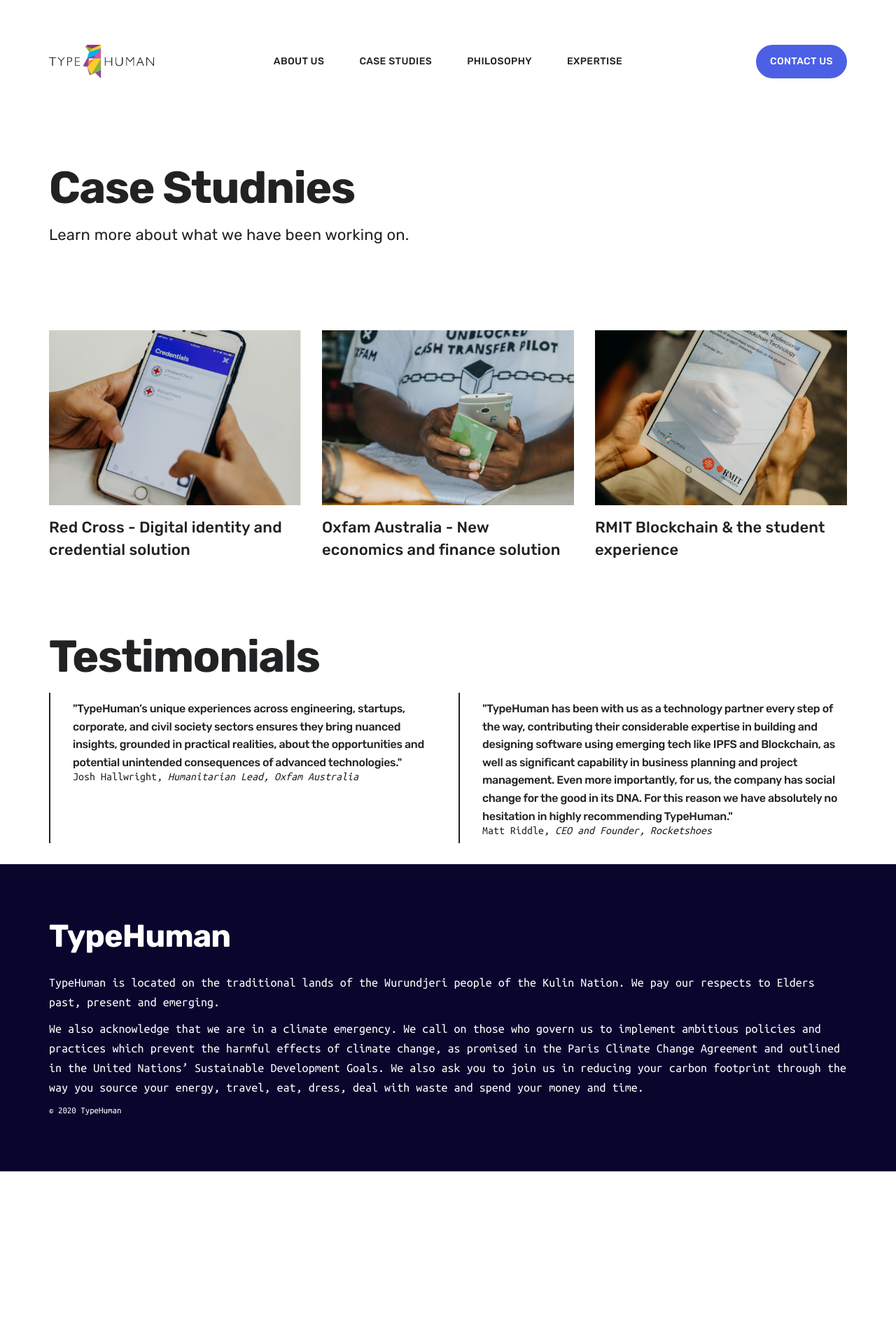
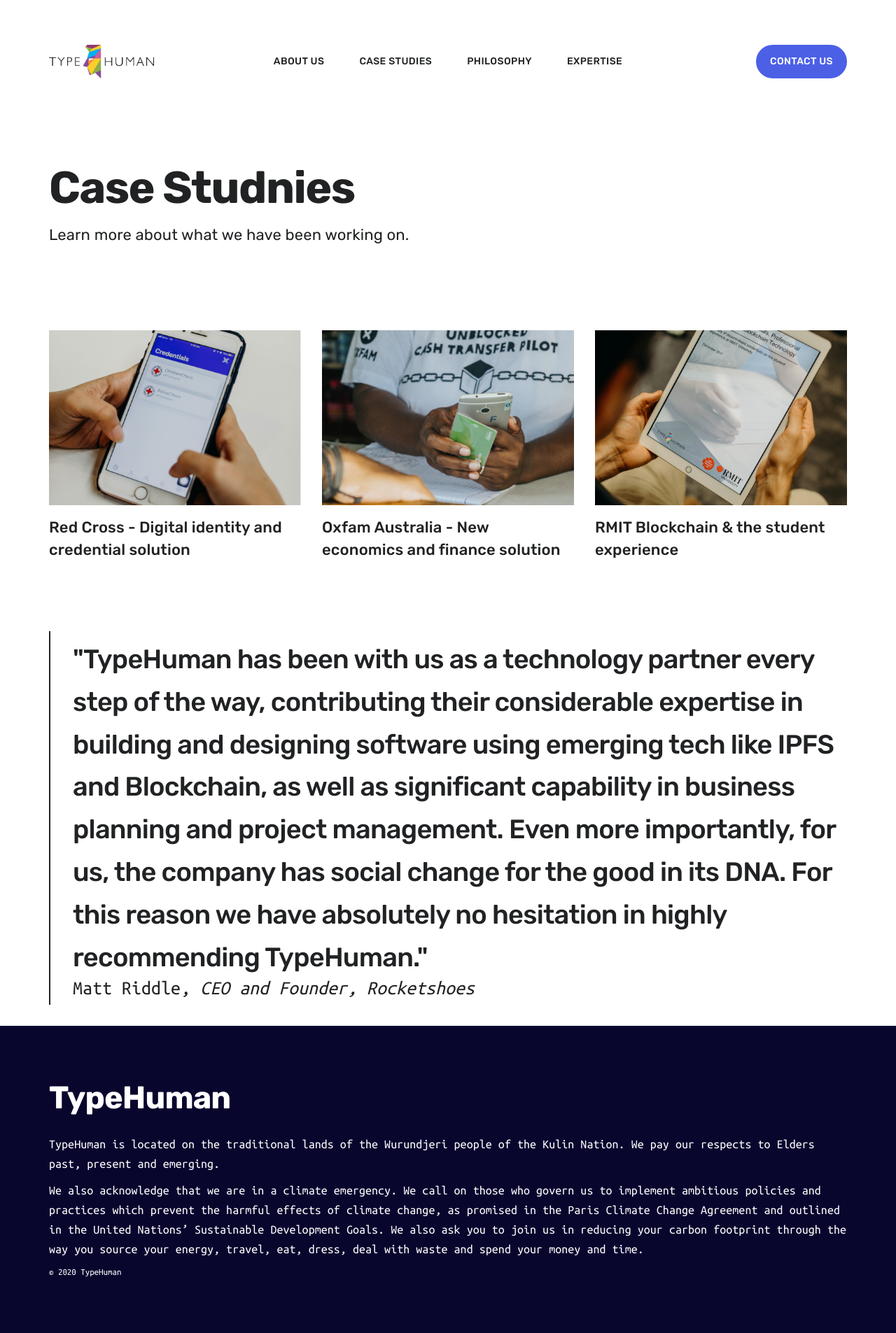
Before and after one commit to Typehuman/typehuman.github.io, a Jekyll site: the page built from projects/index.html, in a window 1280 px wide. Shown: the whole page at 70% size. Built offline with Jekyll 4.4.1, drawn with Linux system fonts in a browser that asks for light colours; nearby versions of some CDN libraries; before the commit the page ends 1674 px from its top, so only the background shows below that.

Commit message:
Fix grid and spacing

```diff
--- a/_includes/post-components/gallery-basic.html
+++ b/_includes/post-components/gallery-basic.html
@@ -8,9 +8,9 @@
 
 {% assign images = include.images | split: "," %}
 
-<div class="{% if include.full_width == true %}full-width{% endif %}" data-columns="{{ columns }}">
+<div class="gallery-flex {% if include.full_width == true %}full-width{% endif %}" data-columns="{{ columns }}">
 	{%- for image in images -%}
-		<div class="gallery-flex-item">
+		<div class="gallery-flex__item">
 			<img src="{{ image }}">
 		</div>
 	{%- endfor -%}
--- a/_sass/_includes/_gallery.scss
+++ b/_sass/_includes/_gallery.scss
@@ -4,7 +4,11 @@
 
 // - - - - - - - - - - - - - - - - - -
 
-.gallery-flex-item {
+.gallery-flex {
+  margin-bottom: 80px;
+}
+
+.gallery-flex__item {
   width: 181px;
   height: 181px;
   display: inline-flex;
--- a/_sass/_pages/_page.scss
+++ b/_sass/_pages/_page.scss
@@ -23,7 +23,7 @@
 
 .gallery-about {
 	display: grid;
-
+	margin: 60px 0;
 
 	@include mq(phonel) {
 		grid-template-columns: 1fr;
--- a/_sass/_pages/_page__blog.scss
+++ b/_sass/_pages/_page__blog.scss
@@ -8,9 +8,10 @@
 
   .testimonial {
     margin-bottom: 30px;
-  }
-  .testimonial p {
-    font-size: 16px;
+
+    footer {
+      font-size: 28px;
+    }
   }
 
   .all-posts {
--- a/projects/index.html
+++ b/projects/index.html
@@ -22,23 +22,14 @@ featured_image: /images/social.jpg
 		</div>
 	</section>
 
-	<header>
-		<div class="wrap">
-			<h1 class="header__title">Testimonials</h1>
-		</div>
-	</header>
+	<div class="wrap">
+		<blockquote class="testimonial">
+			<p>"TypeHuman has been with us as a technology partner every step of the way, contributing their considerable expertise in building and designing software using emerging tech like IPFS and Blockchain, as well as significant capability in business planning and project management.  Even more importantly, for us, the company has social change for the good in its DNA.  For this reason we have absolutely no hesitation in highly recommending TypeHuman."</p>
+			<footer>Matt Riddle, <cite>CEO and Founder, Rocketshoes</cite></footer>
+		</blockquote>
+	</div>
 
 
-	<div class="wrap grid__2-col">
-		<blockquote class="testimonial">
-			<p>"TypeHuman’s unique experiences across engineering, startups, corporate, and civil society sectors ensures they bring nuanced insights, grounded in practical realities, about the opportunities and potential unintended consequences of advanced technologies."</p>
-		    <footer>Josh Hallwright, <cite>Humanitarian Lead, Oxfam Australia</cite></footer>
-		</blockquote>
-		<blockquote class="testimonial">
-			<p>"TypeHuman has been with us as a technology partner every step of the way, contributing their considerable expertise in building and designing software using emerging tech like IPFS and Blockchain, as well as significant capability in business planning and project management.  Even more importantly, for us, the company has social change for the good in its DNA.  For this reason we have absolutely no hesitation in highly recommending TypeHuman."</p>
-		    <footer>Matt Riddle, <cite>CEO and Founder, Rocketshoes</cite></footer>
-		</blockquote>
-	</div>
 
 	{% if paginator.total_pages > 1 %}
 
```
Also changed, not shown: 4 other files.
